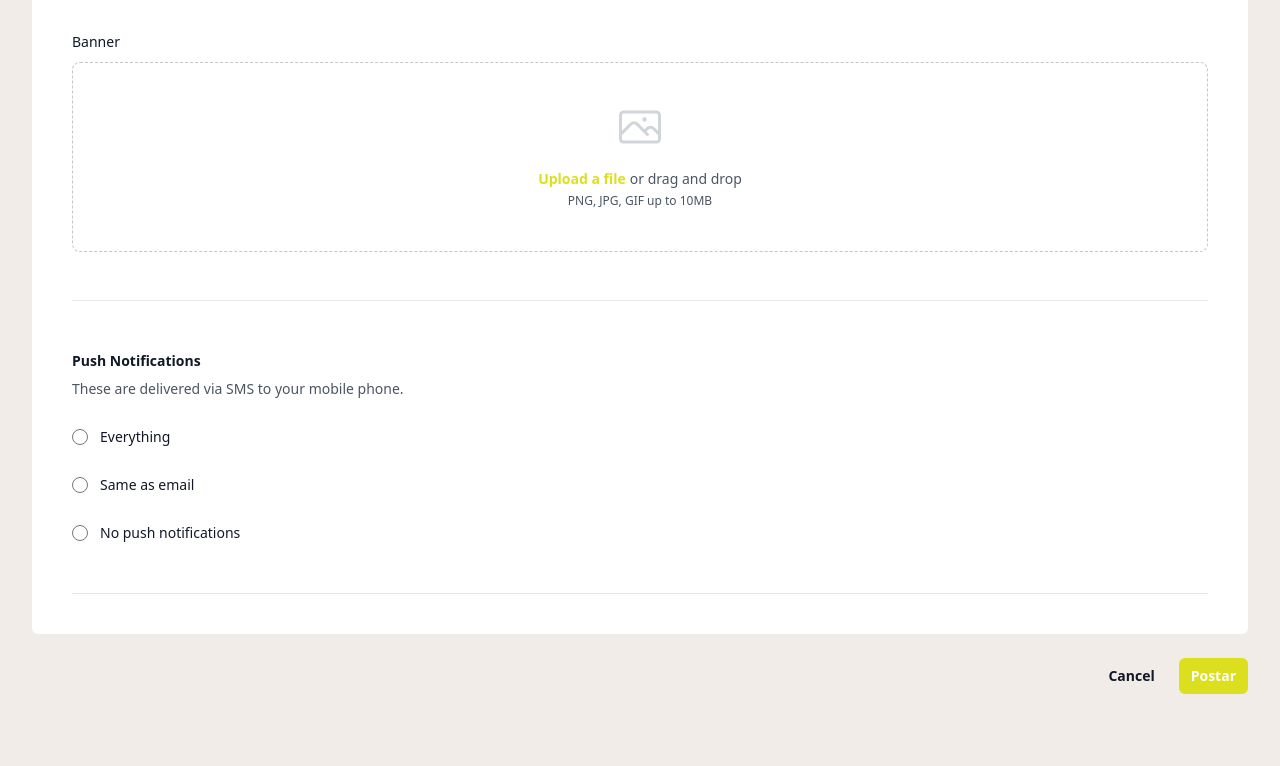
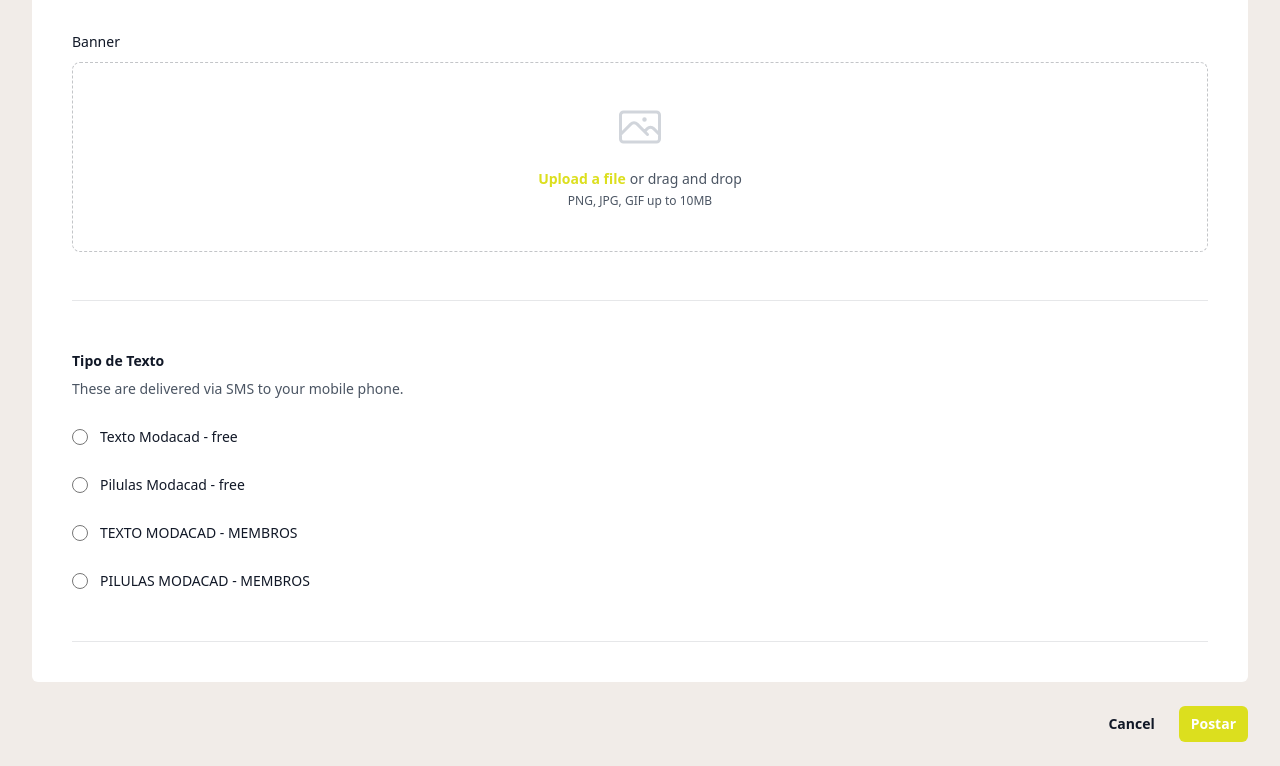
Before and after one commit to devthiagolinch/modacadFront, a React (Vite) app: page /dash in a window 1280 px wide. Shown: the part 526-1292 px from the top of the page. Before the commit the page ends 1244 px from the top, so only its background shows below. Built offline with nearby package versions, Linux system fonts and the light colour scheme; what tailwindcss-inner-border would draw is missing.

Commit message:
dash update (textos page)

```diff
--- a/src/components/header.tsx
+++ b/src/components/header.tsx
@@ -14,9 +14,9 @@
                 </div>
 
                 <nav className="flex items-center">
-                    <a href="/blanck" className="hidden lg:flex font-medium text-sm border border-r-0 border-b-0 border-t-0 border-zinc-950 w-50 h-20 px-5 py-7 tracking-[0.05em]
+                    <Link to="/dash/" className="hidden lg:flex font-medium text-sm border border-r-0 border-b-0 border-t-0 border-zinc-950 w-50 h-20 px-5 py-7 tracking-[0.05em]
                         bg-gradient-to-t from-[#dcdf1e] to-[#dcdf1e] bg-[length:90%_2em] bg-no-repeat bg-[position:calc(90%_-_var(--p,0%))_900%]  hover:bg-[position:50%_73%]
-                    ">Meu Perfil</a>
+                    ">Meu Perfil</Link>
                     <a href="" className="hidden lg:flex font-normal border-l-2 lg:font-medium lg:text-sm lg:border lg:border-r-0 lg:border-b-0 lg:border-t-0 lg:border-zinc-950 md:w-50 md:h-20 lg:px-5 lg:py-7
                         bg-gradient-to-t from-[#dcdf1e] to-[#dcdf1e] bg-[length:90%_2em] bg-no-repeat bg-[position:calc(90%_-_var(--p,0%))_900%]  hover:bg-[position:50%_73%] tracking-[0.05em]
                     ">Criar Perfil</a>
--- a/src/pages/Dashboard.tsx
+++ b/src/pages/Dashboard.tsx
@@ -273,7 +273,7 @@
                 <div className="border-b border-gray-900/10 pb-12">
                   <div className="mt-10 space-y-10">
                     <fieldset>
-                      <legend className="text-sm font-semibold leading-6 text-gray-900">Push Notifications</legend>
+                      <legend className="text-sm font-semibold leading-6 text-gray-900">Tipo de Texto</legend>
                       <p className="mt-1 text-sm leading-6 text-gray-600">These are delivered via SMS to your mobile phone.</p>
                       <div className="mt-6 space-y-6">
                         <div className="flex items-center gap-x-3">
@@ -284,7 +284,7 @@
                             className="h-4 w-4 border-gray-300 text-[#dcdf1e] focus:ring-[#dcdf1e]"
                           />
                           <label htmlFor="push-everything" className="block text-sm font-medium leading-6 text-gray-900">
-                            Everything
+                            Texto Modacad - free
                           </label>
                         </div>
                         <div className="flex items-center gap-x-3">
@@ -295,7 +295,7 @@
                             className="h-4 w-4 border-gray-300 text-[#dcdf1e] focus:ring-[#dcdf1e]"
                           />
                           <label htmlFor="push-email" className="block text-sm font-medium leading-6 text-gray-900">
-                            Same as email
+                            Pilulas Modacad - free
                           </label>
                         </div>
                         <div className="flex items-center gap-x-3">
@@ -306,7 +306,18 @@
                             className="h-4 w-4 border-gray-300 text-[#dcdf1e] focus:ring-[#dcdf1e]"
                           />
                           <label htmlFor="push-nothing" className="block text-sm font-medium leading-6 text-gray-900">
-                            No push notifications
+                            TEXTO MODACAD - MEMBROS
+                          </label>
+                        </div>
+                        <div className="flex items-center gap-x-3">
+                          <input
+                            id="push-nothing"
+                            name="push-notifications"
+                            type="radio"
+                            className="h-4 w-4 border-gray-300 text-[#dcdf1e] focus:ring-[#dcdf1e]"
+                          />
+                          <label htmlFor="push-nothing" className="block text-sm font-medium leading-6 text-gray-900">
+                            PILULAS MODACAD - MEMBROS
                           </label>
                         </div>
                       </div>
--- a/src/routes.tsx
+++ b/src/routes.tsx
@@ -14,7 +14,7 @@
       <Route path="/pilulas/:pilulaId" component={PilulasMCD} />
       <Route path="/textomodacad/:textId" component={TextosModacad} />
       <Route path="/planos/" component={PlanosMDC} />
-      <Route path="/dash" component={Dashboard} />
+      <Route path="/dash/" component={Dashboard} />
       <Route path="/blanck" exact component={BlanckPage} />
     </BrowserRouter>
   );
```
